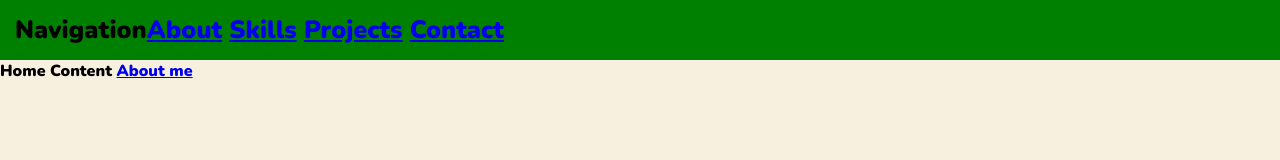
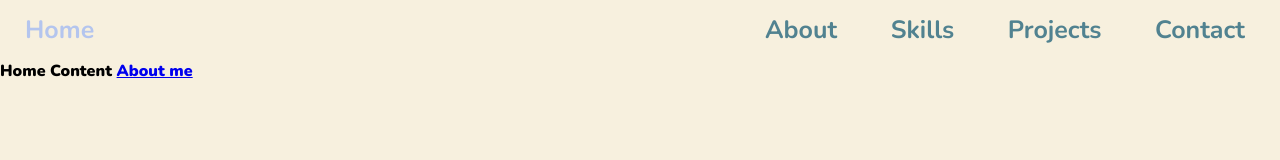
Before and after one commit to 58mns/portfolio, a plain HTML site: page index.html in a window 1280 px wide. Drawn offline with Linux system fonts and the light colour scheme.

Commit message:
working header

```diff
--- a/index.css
+++ b/index.css
@@ -2,6 +2,12 @@
   font-family: "Nunito";
   src: url("./fonts/Nunito-Black.ttf");
 }
+
+@font-face {
+  font-family: "Nunito Bold";
+  src: url("./fonts/Nunito-Bold.ttf");
+}
+
 
 :root {
   --text: #130E01;
@@ -12,7 +18,9 @@
   --max-screen-size: 1296px;
   --large-screen-size: 1250px;
   --medium-screen-size: 990px;
+  /*990px*/
   --small-screen-size: 672px;
+  /*600px*/
   --header-height: 60px;
   --footer-height: 80px;
 
@@ -20,6 +28,10 @@
 
 /*text styles*/
 
+.header-link {
+  font-family: "Nunito Bold";
+  font-size: 25px;
+}
 
 /*general*/
 
@@ -40,15 +52,59 @@ body {
   max-width: var(--max-screen-size);
   height: var(--header-height);
 
-  background-color: green;
   margin: 0 auto;
   padding: 0 15px;
 
   display: flex;
   align-items: center;
+  justify-content: space-between;
+}
 
-  font-size: 25px;
+.header-home {
+  padding-left: 10px;
 }
+
+.header-home a {
+  color: var(--secondary);
+  text-decoration: none;
+}
+
+.header-links {
+  width: 40%;
+
+  padding-right: 20px;
+
+  display: flex;
+  align-items: center;
+  justify-content: space-between;
+}
+
+.header-links a {
+  color: var(--accent);
+  text-decoration: none;
+}
+
+.hamburger-menu {
+  display: none;
+}
+
+@media screen and (max-width: 990px) {
+  .header-links {
+    width: 65%;
+  }
+}
+
+@media screen and (max-width: 600px) {
+  .normal-menu {
+    display: none;
+  }
+
+  .hamburger-menu {
+    display: flex;
+    justify-content: flex-end;
+  }
+}
+
 
 /*sections*/
 
--- a/index.html
+++ b/index.html
@@ -12,13 +12,22 @@
   <main class="main">
     <section class="section" id="section-1">
       <nav class="header">
-        <div>Navigation</div>
-        <div>
+        <div class="header-link header-home">
+          <a href="#section-1">Home</a>
+        </div>
+        <div class="header-link header-links normal-menu">
           <a href="#section-2">About</a>
           <a href="#section-3">Skills</a>
           <a href="#section-4">Projects</a>
           <a href="#section-5">Contact</a>
         </div>
+        <div class="header-link header-links hamburger-menu">
+          <div onclick="console.log(`open navigation bar`)">
+            <i class="fa-solid fa-bars" style="color: #518290;"></i>
+          </div>
+        </div>
+
+
       </nav>
       <div class="section-content content-1">
         Home Content
@@ -56,6 +65,7 @@
 
   </main>
 
+  <script src="https://kit.fontawesome.com/795afbf3c9.js" crossorigin="anonymous"></script>
   <script type="module" src="/index.js"></script>
 </body>
 
```
